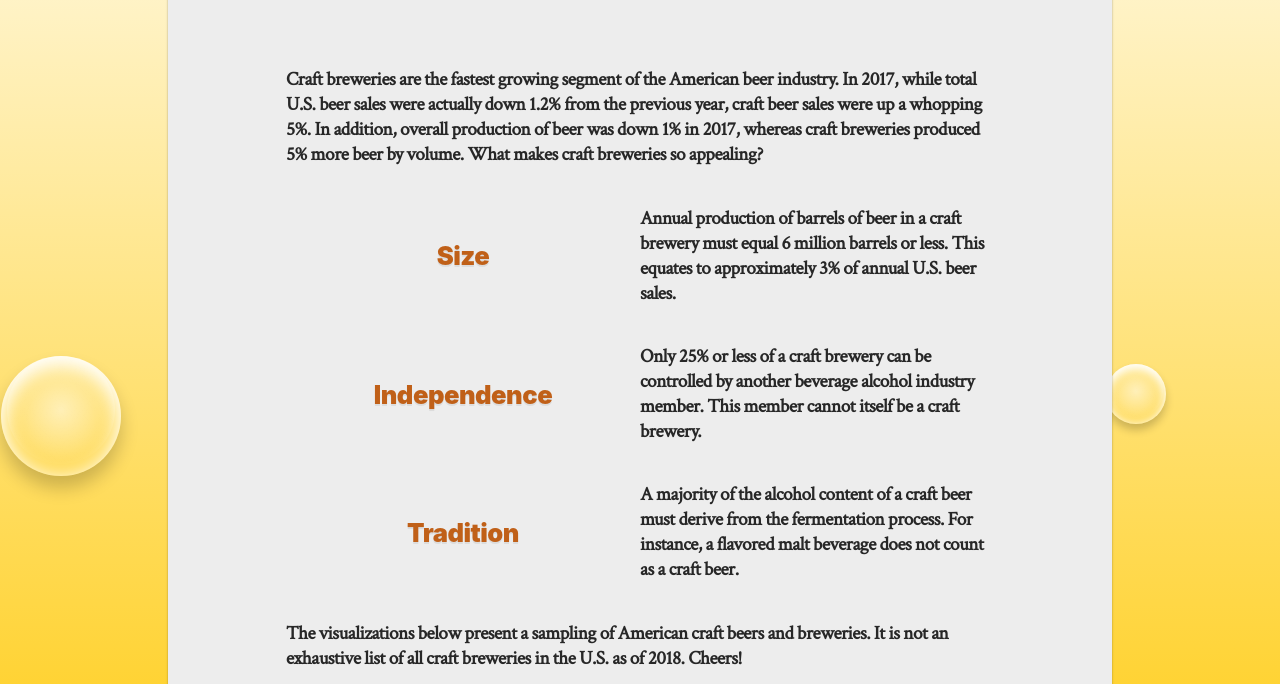
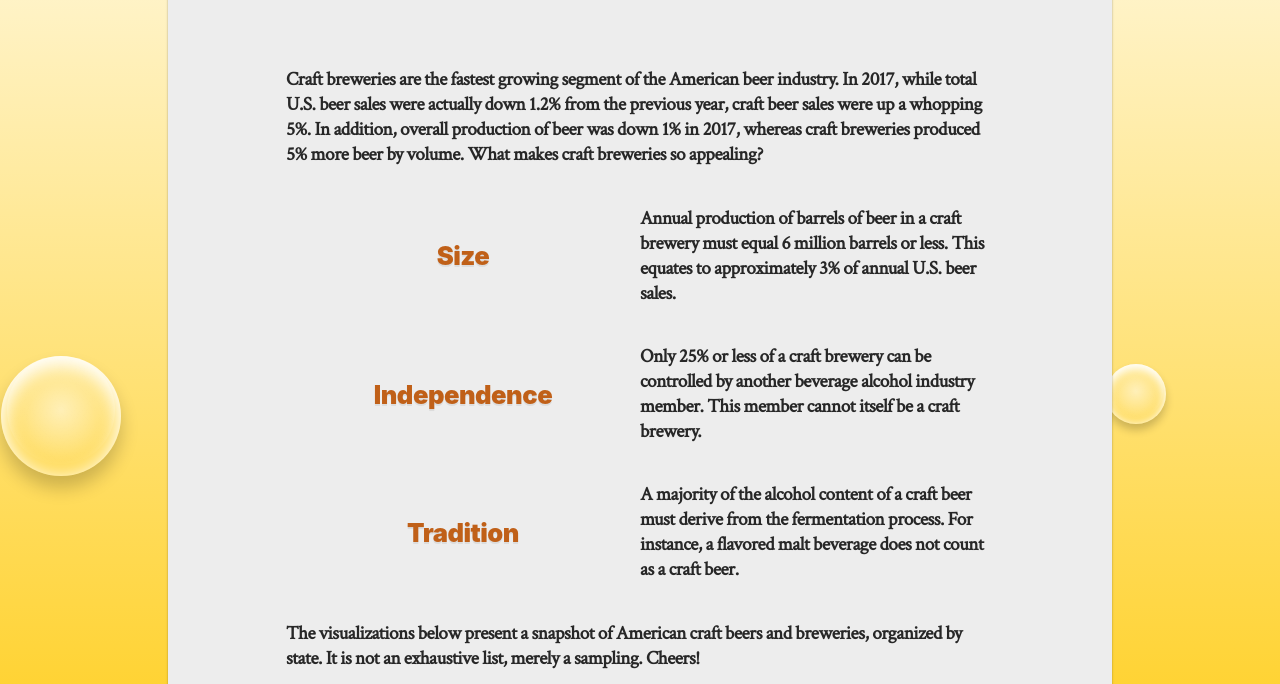
Before and after one commit to inspectordanno/craft_beer_viz, a React app: page src/index.html in a window 1280 px wide. Shown: the part 268-952 px from the top of the page. Built offline with nearby package versions, Linux system fonts and the light colour scheme; what d3-svg-legend would draw is missing.

Commit message:
edited more copy

```diff
--- a/src/index.html
+++ b/src/index.html
@@ -35,7 +35,7 @@
       <div class="craft_category" id="tradition">Tradition</div>
       <p class="craft_desc">A majority of the alcohol content of a craft beer must derive from the fermentation process. For instance, a flavored malt beverage does not count as a craft beer.</p>
     </div>
-    <p>The visualizations below present a sampling of American craft beers and breweries. It is not an exhaustive list of all craft breweries in the U.S. as of 2018. Cheers!</p>
+    <p>The visualizations below present a snapshot of American craft beers and breweries, organized by state. It is not an exhaustive list, merely a sampling. Cheers!</p>
     <div id="credits">
       <h2>Credits</h2>
       <p>The craft brewery statistics and definitions above were sourced from the <a target="_blank" href="https://www.brewersassociation.org/brewers-association/craft-brewer-definition/">Brewers Association for Small and Independent Craft Breweries</a>.</p>
```
